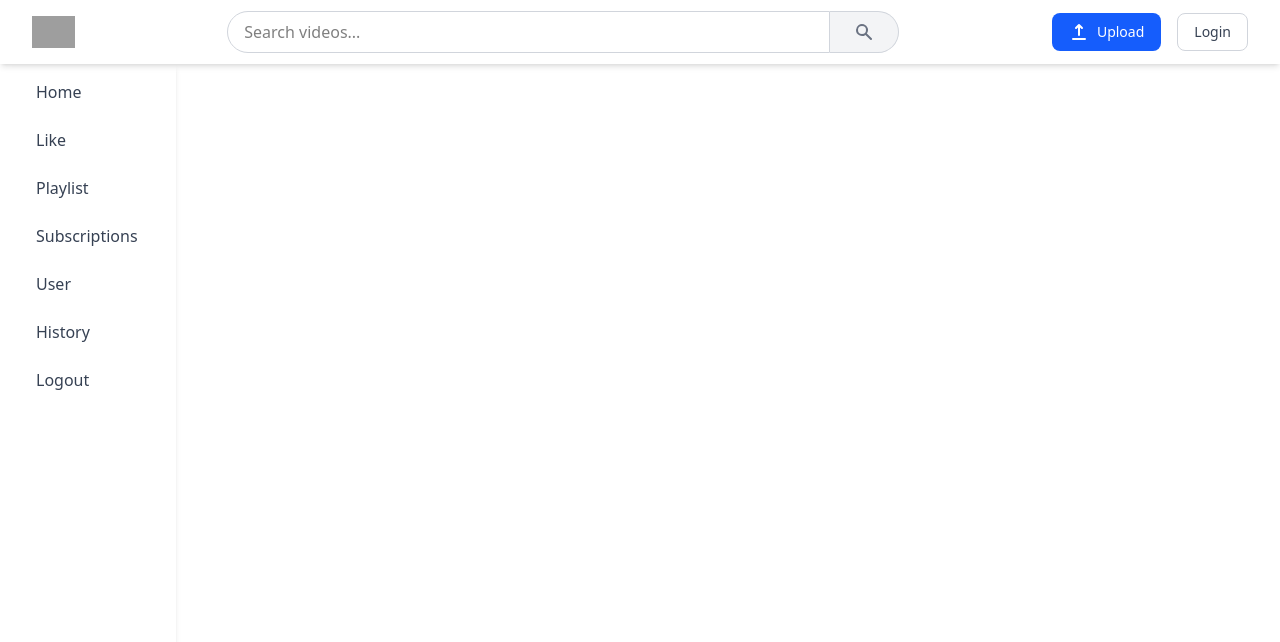
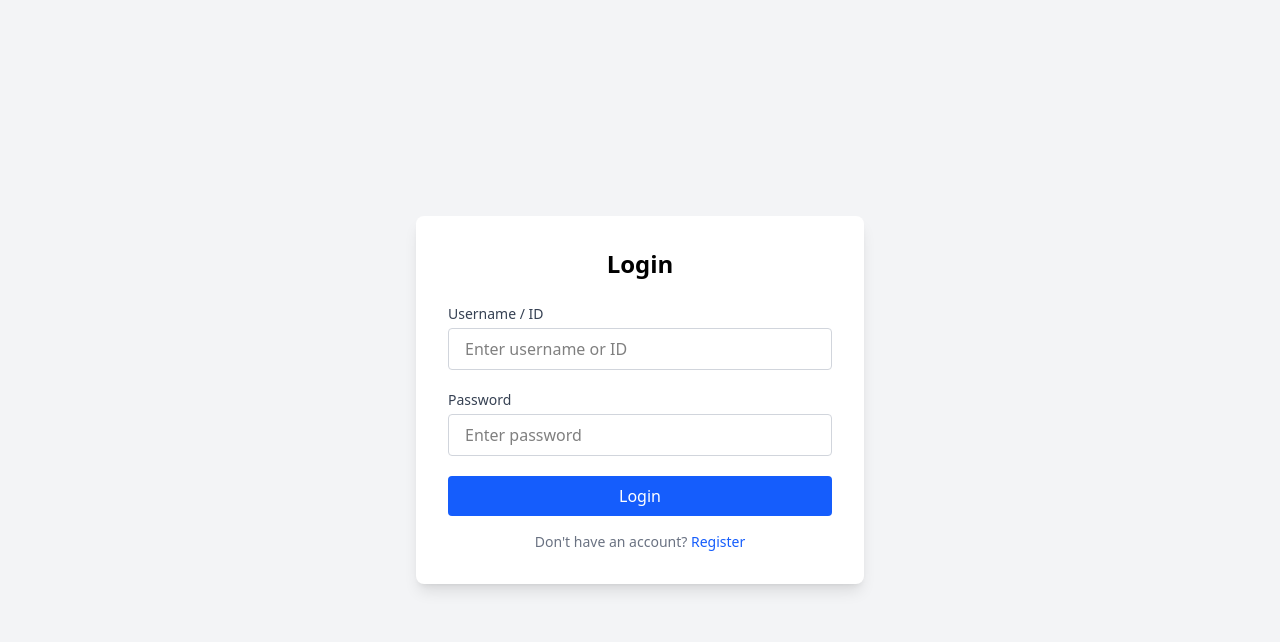
Before and after one commit to UttamYadav-DGI/VideoTube, a React (Vite) app in the folder Frontend2/: page / in a window 1280 px wide. Shown: the top 642 px of the page. Built offline with nearby package versions, Linux system fonts and the light colour scheme; no server answers; grey boxes are pictures that could not be loaded.

Commit message:
Update App.jsx

```diff
--- a/Frontend2/src/App.jsx
+++ b/Frontend2/src/App.jsx
@@ -1,15 +1,35 @@
 import React from "react";
-import { Outlet } from "react-router-dom";
+import { Outlet, useLocation } from "react-router-dom";
 import Header from "../components/Header";
 import Sidebar from "../components/NavBar";
-import { AuthProvider } from "../components/AuthContext";
+import { AuthProvider, useAuth } from "../components/AuthContext";
 import { ThemeProvider } from "../components/ThemeContext";
+import Login from "../components/Login";
+import Register from "../components/Register";
 
-const App = () => {
+const AppContent = () => {
+  const { user, loading } = useAuth();
+  const location = useLocation();
+
+  if (loading) {
     return (
-    <AuthProvider>
+      <div className="flex items-center justify-center min-h-screen">
+        Checking authentication...
+      </div>
+    );
+  }
 
-        <ThemeProvider>
+  // Public pages allowed without login
+  const publicRoutes = ["/login", "/register"];
+
+  // If user not logged in and not on login/register → redirect to login
+  if (!user && !publicRoutes.includes(location.pathname)) {
+    return <Login />;
+  }
+
+  // If logged in → show the full app
+  if (user) {
+    return (
       <div className="flex flex-col h-screen">
         <Header />
         <div className="flex flex-1">
@@ -19,8 +39,22 @@ const App = () => {
           </main>
         </div>
       </div>
+    );
+  }
+
+  // If not logged in but on login/register → show that page
+  if (!user && location.pathname === "/login") return <Login />;
+  if (!user && location.pathname === "/register") return <Register />;
+
+  return null;
+};
+
+const App = () => {
+  return (
+    <AuthProvider>
+      <ThemeProvider>
+        <AppContent />
       </ThemeProvider>
-
     </AuthProvider>
   );
 };
```
Lines whose indentation alone changed are shown as unchanged.
